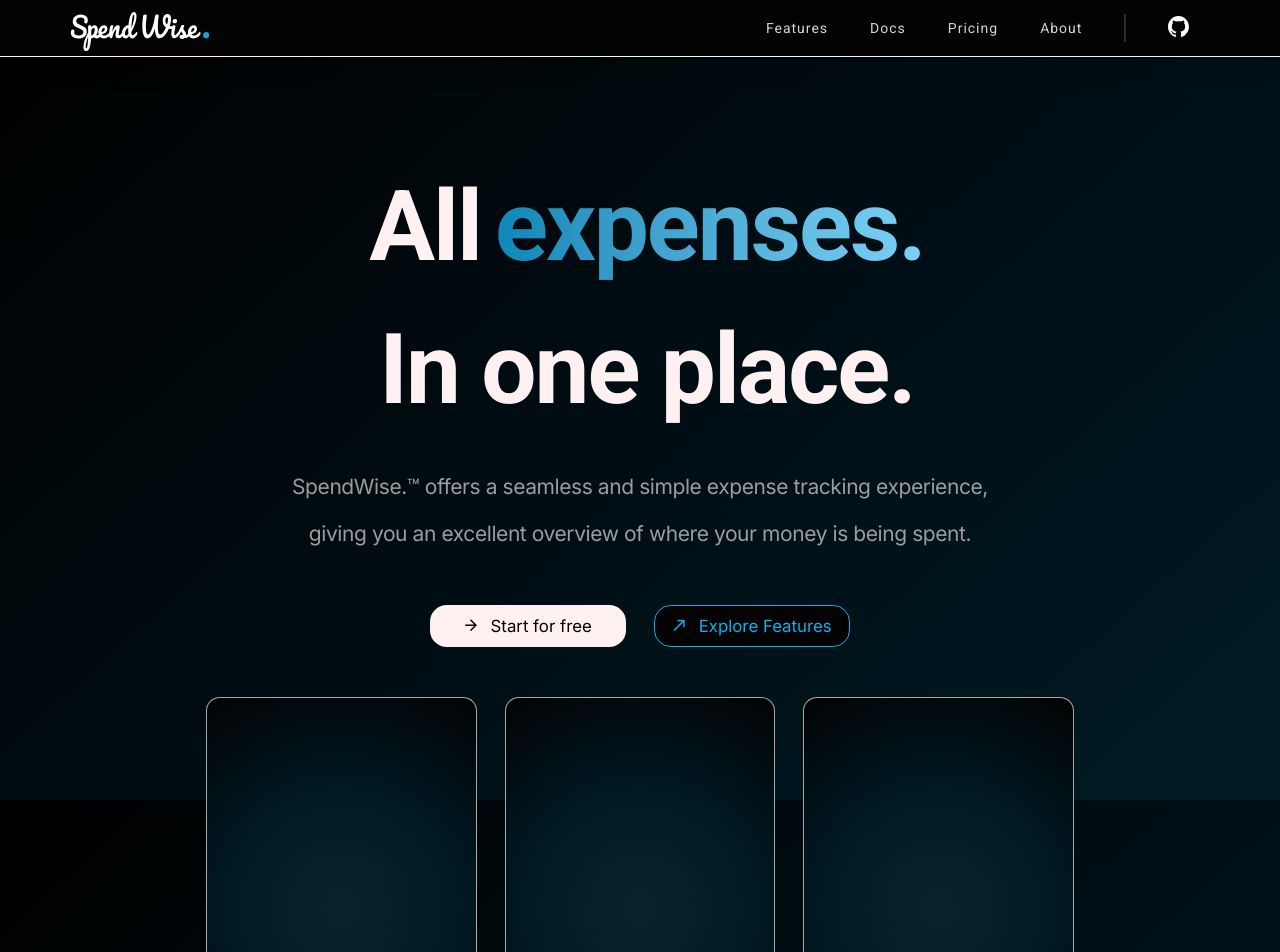
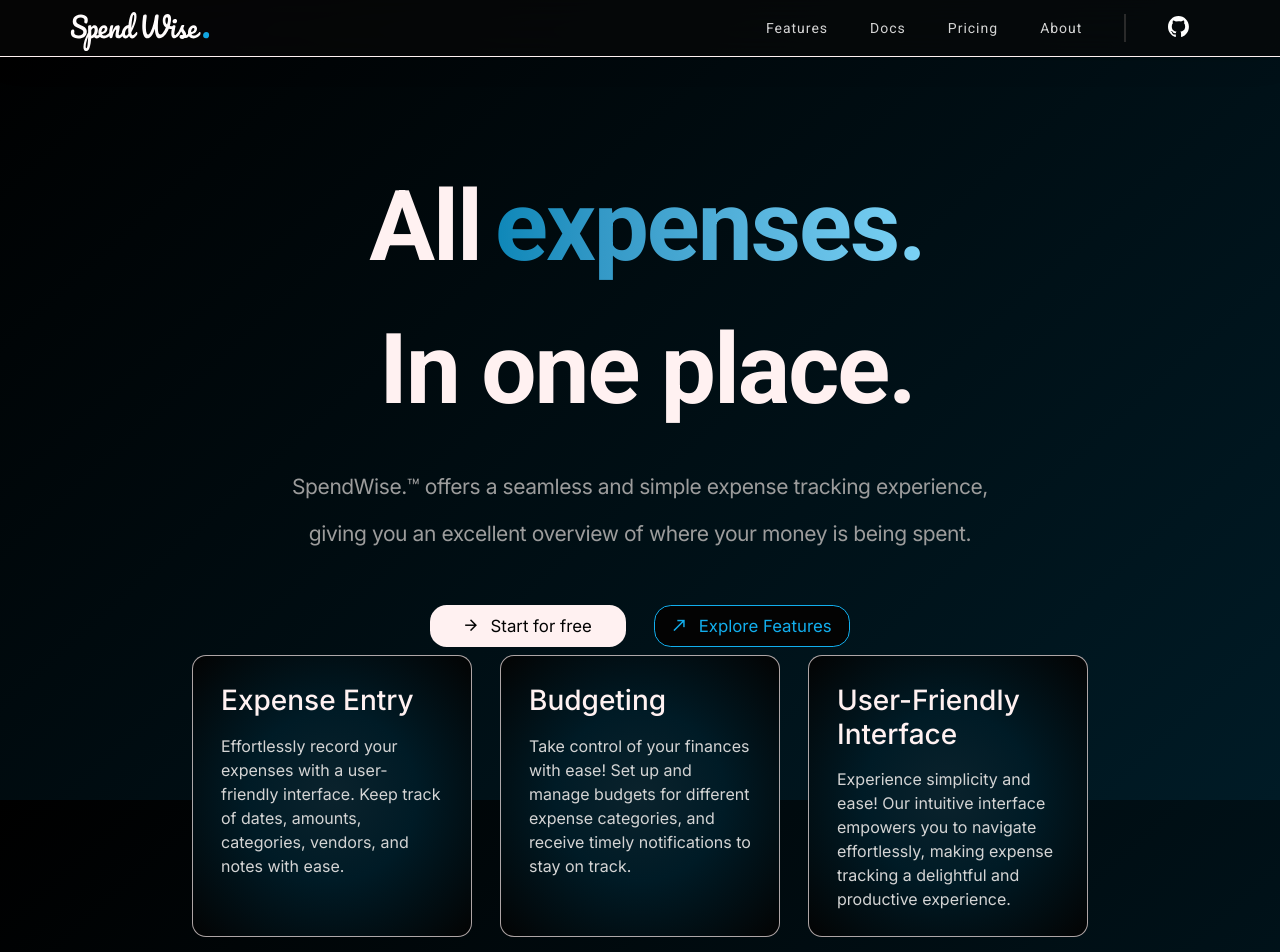
Before and after one commit to Dino-Kupinic/SpendWise, a Vue app in the folder frontend/: page / in a window 1280 px wide. Shown: the top 952 px of the page. Built offline with nearby package versions, Linux system fonts and the light colour scheme.

Commit message:
working on hero section

```diff
--- a/frontend/src/assets/main.css
+++ b/frontend/src/assets/main.css
@@ -12,7 +12,7 @@
     --neutral-600: #636363;
     --neutral-700: #474747;
     --neutral-800: #2a2a2a;
-    --neutral-900: #0e0e0e;
+    --neutral-900: rgba(14, 14, 14, 0.9);
     --neutral-1000: #030303;
 
     --brand-100: #e5f6fd;
--- a/frontend/src/components/feature-boxes/FeatureBox.vue
+++ b/frontend/src/components/feature-boxes/FeatureBox.vue
@@ -1,14 +1,22 @@
 <script setup lang="ts">
 import {computed} from "vue";
+import SubtitleText from "@/components/text/SubtitleText.vue";
+import BodyText from "@/components/text/BodyText.vue";
+import BodySubtitleText from "@/components/text/BodySubtitleText.vue";
+import GoogleIcon from "@/components/util/GoogleIcon.vue";
 
 interface Props {
+  title: string,
+  content: string,
   width?: string,
   height?: string
 }
 
 const props = withDefaults(defineProps<Props>(), {
+  title: "",
+  content: "",
   width: "30%",
-  height: "30rem",
+  height: "16rem",
 });
 
 const boxWidth = computed(() => {
@@ -20,22 +28,35 @@ const boxHeight = computed(() => {
 </script>
 
 <template>
-  <div></div>
+  <div>
+    <span>
+      <BodySubtitleText :text="props.title"></BodySubtitleText>
+    </span>
+    <BodyText :text="props.content"></BodyText>
+  </div>
 </template>
 
 <style scoped>
 div {
   border: 1px solid var(--neutral-100-minor);
   border-radius: 1rem;
-  background: rgb(10,34,44);
-  background: radial-gradient(circle, rgba(10,34,44,1) 3%, rgba(0,27,38,1) 43%, rgba(3,3,3,1) 100%);
+  background: rgb(10, 34, 44);
+  background: radial-gradient(circle, rgba(10, 34, 44, 1) 3%, rgba(0, 27, 38, 1) 43%, rgba(3, 3, 3, 1) 100%);
   width: v-bind(boxWidth);
   height: v-bind(boxHeight);
+  padding: 2rem;
 }
 
 @media (max-width: 768px) {
   div {
     width: 100%;
+    height: 10rem;
+  }
+}
+
+@media (max-width: 1200px) {
+  div {
+    height: 30rem;
   }
 }
 </style>
--- a/frontend/src/components/nav-bar/NavBar.vue
+++ b/frontend/src/components/nav-bar/NavBar.vue
@@ -29,10 +29,10 @@ import VerticalSpacer from "@/components/nav-bar/VerticalSpacer.vue";
 
 <style scoped>
 nav {
-  background: var(--neutral-1000);
+  background: rgba(8, 8, 8, 0.7);
   box-shadow: 0 4px 30px rgba(0, 0, 0, 0.1);
-  backdrop-filter: blur(9px);
-  -webkit-backdrop-filter: blur(9px);
+  backdrop-filter: blur(18px);
+  -webkit-backdrop-filter: blur(18px);
   position: sticky;
   z-index: 100;
   border-bottom: 1px solid var(--neutral-100);
--- /dev/null
+++ b/frontend/src/components/text/BodySubtitleText.vue
@@ -0,0 +1,33 @@
+<script setup lang="ts">
+import {computed} from "vue";
+
+interface Props {
+  text: string,
+  size?: string
+}
+
+const props = withDefaults(defineProps<Props>(), {
+  text: "",
+  size: "2rem",
+});
+
+const fontSize = computed(() => {
+  return props.size;
+});
+</script>
+
+<template>
+  <h3>{{ props.text }}</h3>
+</template>
+
+<style scoped>
+h3 {
+  display: inline;
+  font-family: "Inter", serif;
+  font-size: v-bind(fontSize);
+  font-weight: 500;
+  line-height: 1.2;
+  color: var(--neutral-100);
+}
+
+</style>
--- a/frontend/src/components/text/BodyText.vue
+++ b/frontend/src/components/text/BodyText.vue
@@ -1,11 +1,31 @@
 <script setup lang="ts">
+import {computed} from "vue";
 
+interface Props {
+  text: string,
+  color: string
+}
+const props = withDefaults(defineProps<Props>(),{
+  text: "",
+  color: "var(--neutral-200)"
+});
+
+const fontColor = computed(() => {
+  return props.color;
+})
 </script>
 
 <template>
-
+  <p>{{ props.text }}</p>
 </template>
 
 <style scoped>
+p {
+  font-size: 16px;
+  font-family: "Inter", serif;
+  font-weight: 400;
+  line-height: 1.5;
+  color: v-bind(fontColor);
+}
 
 </style>
--- a/frontend/src/components/text/SubtitleText.vue
+++ b/frontend/src/components/text/SubtitleText.vue
@@ -1,14 +1,11 @@
 <script setup lang="ts">
-defineProps({
-  text: {
-    type: String,
-    required: true,
-  },
-});
+const props = defineProps<{
+  text: string
+}>();
 </script>
 
 <template>
-  <h2>{{ text }}</h2>
+  <h2>{{ props.text }}</h2>
 </template>
 
 <style scoped>
@@ -19,9 +16,4 @@ h2 {
   line-height: 1.4;
   color: var(--neutral-400);
 }
-
-h4:hover {
-  color: var(--brand-400);
-  transition: all 0.3s;
-}
 </style>
--- a/frontend/src/components/util/GoogleIcon.vue
+++ b/frontend/src/components/util/GoogleIcon.vue
@@ -9,7 +9,7 @@ interface Props {
 
 const props = withDefaults(defineProps<Props>(), {
   padding: "0 5px 0 5px",
-  fontSize: "1rem",
+  fontSize: "2rem",
 });
 
 const pad = computed(() => {
--- a/frontend/src/views/HomeView.vue
+++ b/frontend/src/views/HomeView.vue
@@ -28,9 +28,21 @@ import FeatureBox from "@/components/feature-boxes/FeatureBox.vue";
   </div>
 
   <div class="feature-section">
-    <FeatureBox></FeatureBox>
-    <FeatureBox></FeatureBox>
-    <FeatureBox></FeatureBox>
+    <FeatureBox
+        title="Expense Entry"
+        content="Effortlessly record your expenses with a user-friendly interface. Keep track of dates,
+        amounts, categories, vendors, and notes with ease.">
+    </FeatureBox>
+    <FeatureBox
+        title="Budgeting"
+        content="Take control of your finances with ease! Set up and manage budgets for different expense
+        categories, and receive timely notifications to stay on track.">
+    </FeatureBox>
+    <FeatureBox
+        title="User-Friendly Interface"
+        content="Experience simplicity and ease! Our intuitive interface empowers you to navigate effortlessly,
+        making expense tracking a delightful and productive experience.">
+    </FeatureBox>
   </div>
 
   <Footer></Footer>
@@ -38,7 +50,7 @@ import FeatureBox from "@/components/feature-boxes/FeatureBox.vue";
 
 <style scoped>
 .hero-section {
-  margin-bottom: 4rem;
+  margin-bottom: 1rem;
   padding: 8rem;
   height: 45vh;
   text-align: center;
@@ -66,10 +78,10 @@ import FeatureBox from "@/components/feature-boxes/FeatureBox.vue";
   gap: 2rem;
 }
 
-
 @media (max-width: 768px) {
   .hero-section {
     padding: 2rem;
+    margin-bottom: 8rem;
   }
 
   .feature-section {
```
